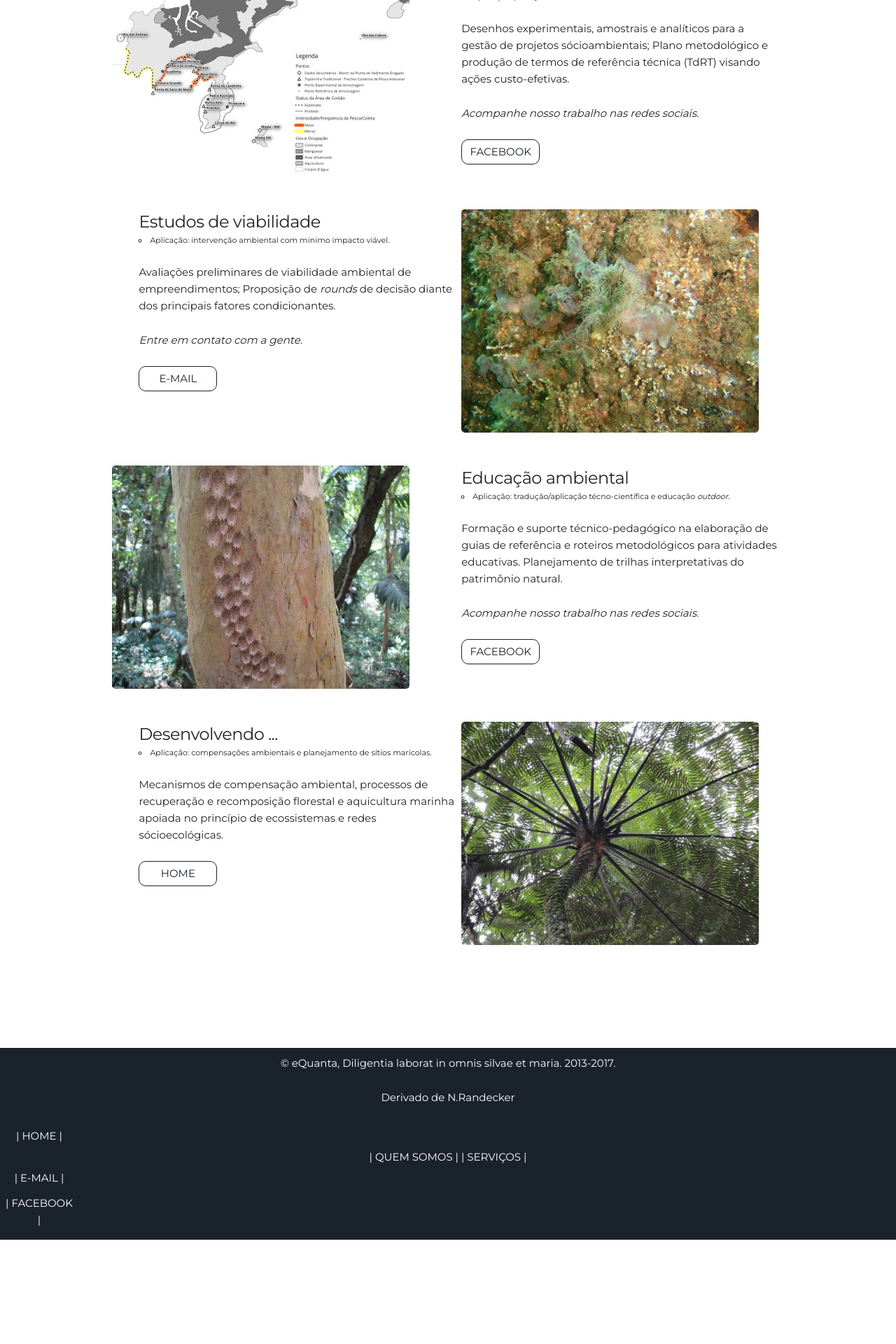
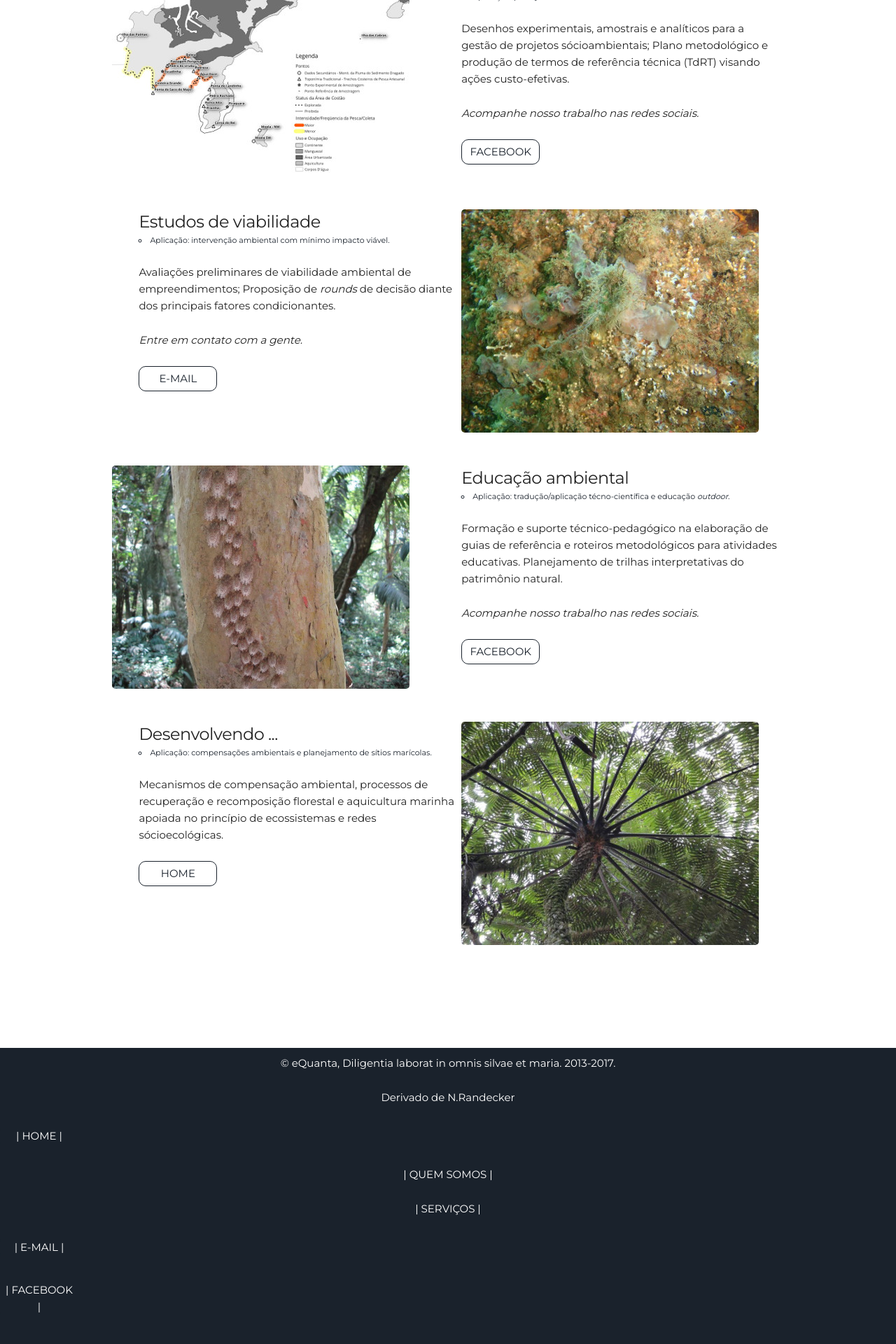
Before and after one commit to leroy1977/eQ1, a Jekyll site: the page built from index.html, in a window 1280 px wide. Shown: the part 1972-3892 px from the top of the page at 70% size. Built offline with Jekyll 4.4.1, drawn with Linux system fonts in a browser that asks for light colours; before the commit the page ends 3743 px from its top, so only the background shows below that.

Commit message:
Update footer.html

```diff
--- a/_includes/footer.html
+++ b/_includes/footer.html
@@ -1,15 +1,16 @@
 <footer class="footer">
     <p>&copy; {{site.username}}, {{site.description}}. 2013-2017.</p>
     <p>Derivado de <!--<a href="https://nrandecker.github.io"> --> N.Randecker <!--</a> --></p>
-    <a class="project-link" href="#">| HOME |</a>
 
-    <a class="link" href="#about" >| QUEM SOMOS |</a>
+    <p> <a class="project-link" href="#">| HOME |</a> </p>
 
-    <a class="link" href="#projects" >| SERVIÇOS |</a>
+    <p> <a class="link" href="#about" >| QUEM SOMOS |</a> </p>
 
-    <a class="project-link" href="mailto:{{site.email}}">| E-MAIL |</a>
+    <p> <a class="link" href="#projects" >| SERVIÇOS |</a> </p>
 
-    <a class="project-link" href="https://www.facebook.com/eQuanta.env{{site.facebook_username}}">| FACEBOOK |</a>
+    <p> <a class="project-link" href="mailto:{{site.email}}">| E-MAIL |</a> </p>
+
+    <p> <a class="project-link" href="https://www.facebook.com/eQuanta.env{{site.facebook_username}}">| FACEBOOK |</a> </p>
 </footer>
 <script src="//cdn.jsdelivr.net/particles.js/2.0.0/particles.min.js"></script>
 <script src="{{ "/assets/js/sweet-scroll.min.js" | prepend: site.baseurl }}"></script>
```
